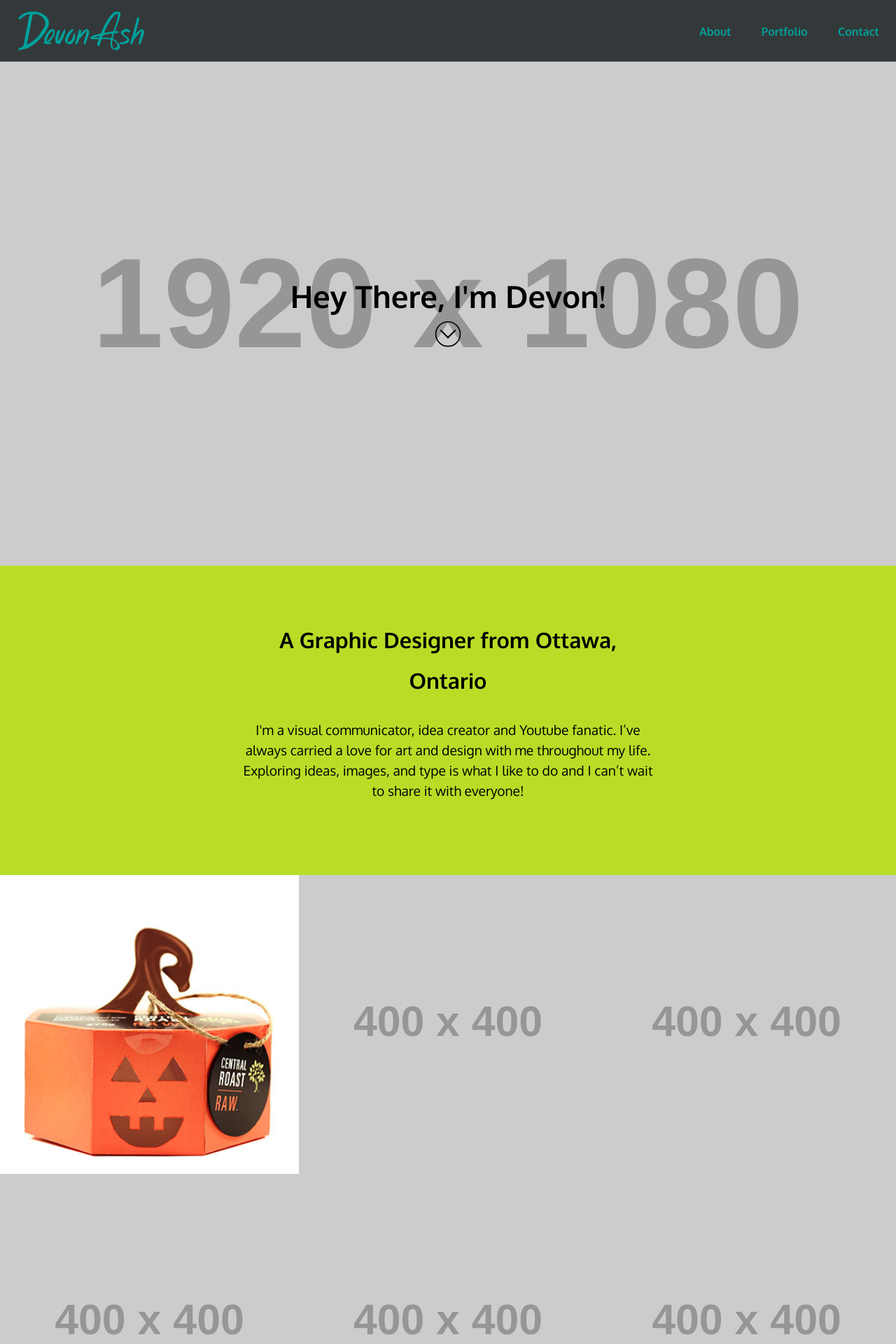
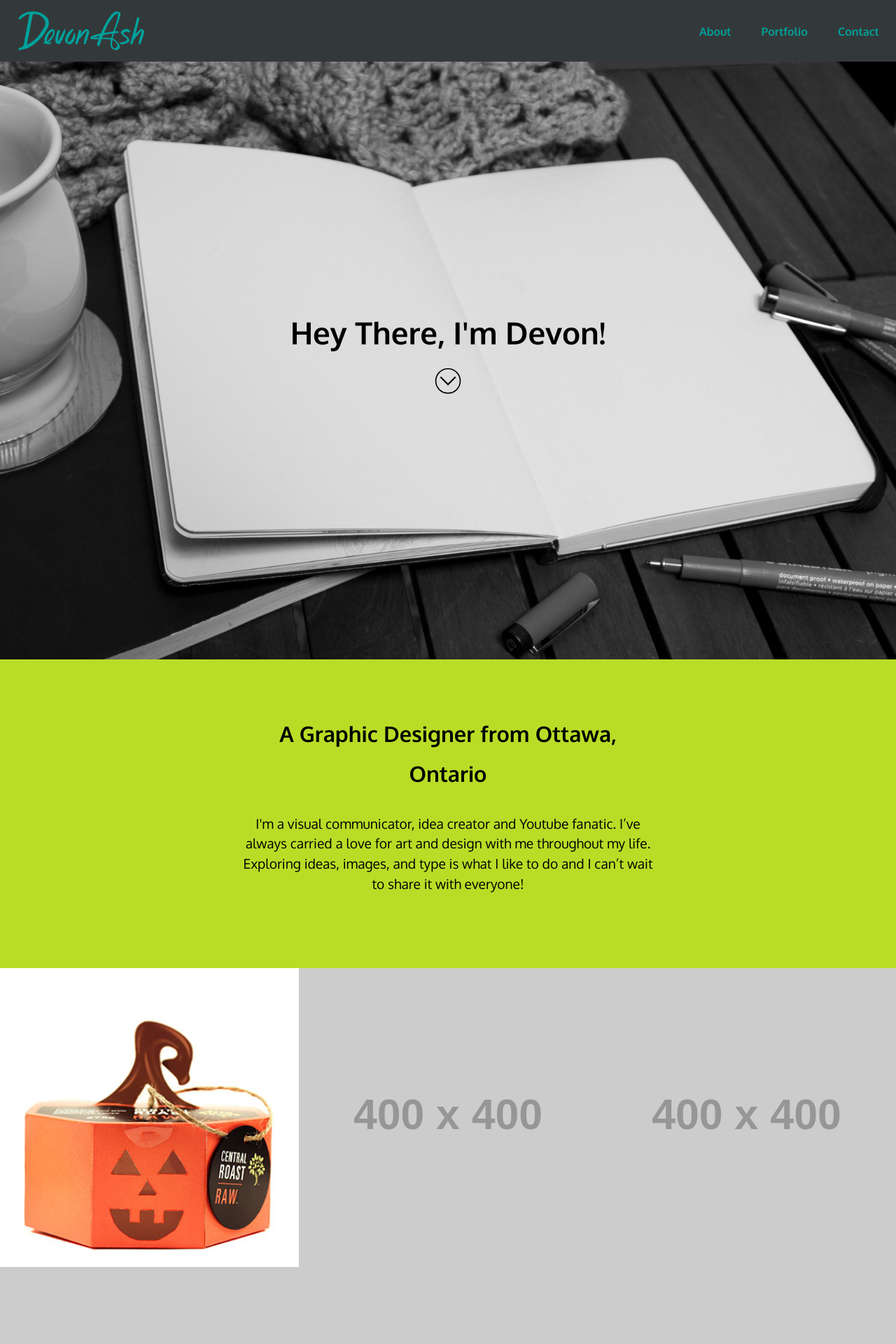
Before and after one commit to devonash/portfolio, a Jekyll site: the page built from index.html, in a window 1280 px wide. Shown: the top 1920 px of the page at 70% size. Built offline with Jekyll 4.4.1, drawn with Linux system fonts in a browser that asks for light colours.

Commit message:
edited billboard image
changed image
moved arrow

```diff
--- a/css/main.css
+++ b/css/main.css
@@ -72,7 +72,7 @@
 }
 
 .billboard {
-	width: 100%;
+  width: 100%;
 }
 
 .intro {
@@ -260,6 +260,10 @@
 		padding-right: 1em;
 	}
 
+  .down-arrow {
+	 height: 80px;
+  }
+
 }
 
 @media only screen and (min-width: 60em) {
--- a/index.html
+++ b/index.html
@@ -27,7 +27,7 @@
         </div>
 			</div>
 		<div class="intro">
-            <img class="billboard" src="http://placehold.it/1920x1080" alt="Photo of Devon Ash">
+            <img class="billboard" src="img/sketchbook-scene.jpg" alt="Photo decoration of a Sketchbook">
 			<div class="billboard-text">
             <h1 class="push-0 yotta">Hey There, I'm Devon!</h1>
 			<a href="#main" aria-label="Skip to Main Content"><img class="down-arrow" src="{{site.baseurl}}/img/down-arrow.svg" alt="Down Arrow"></a>
```
Also changed, not shown: img/businesscard-photo-eyes.jpg (added), img/sketchbook-scene.jpg (added).
